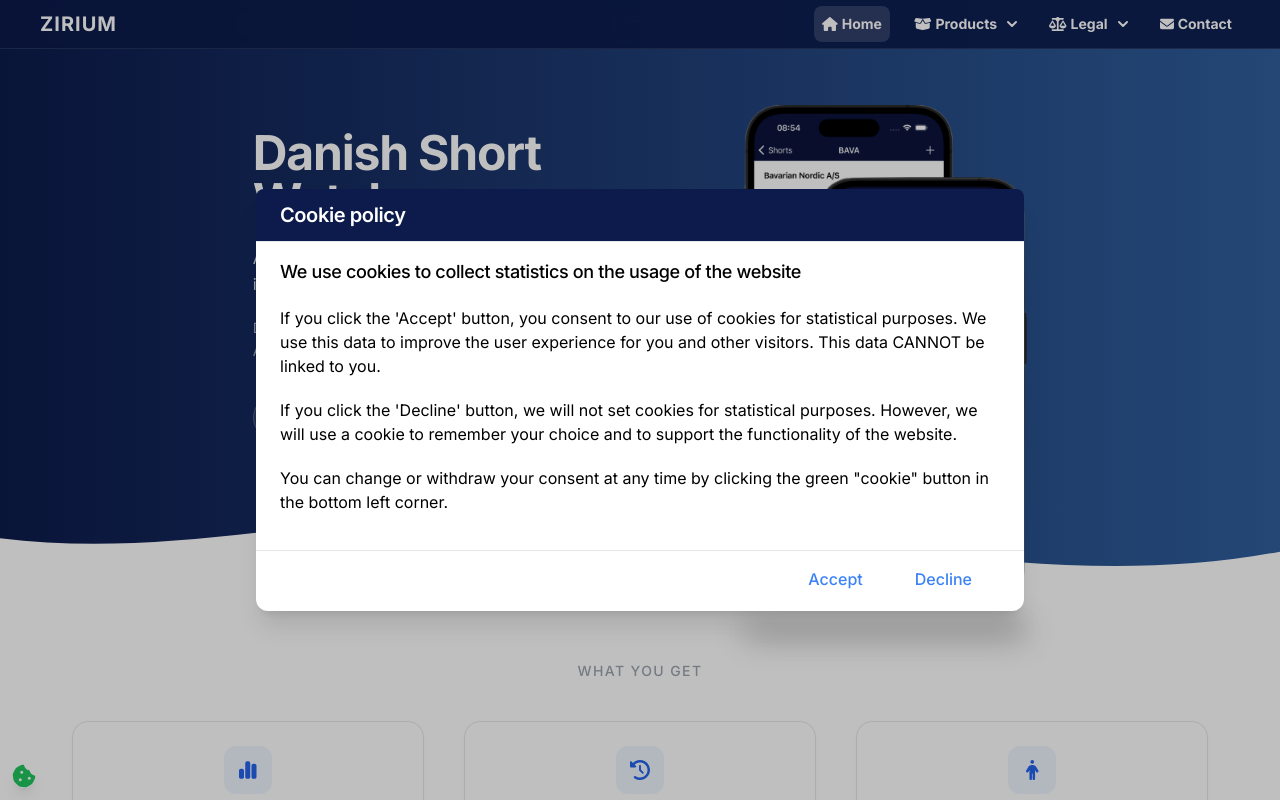
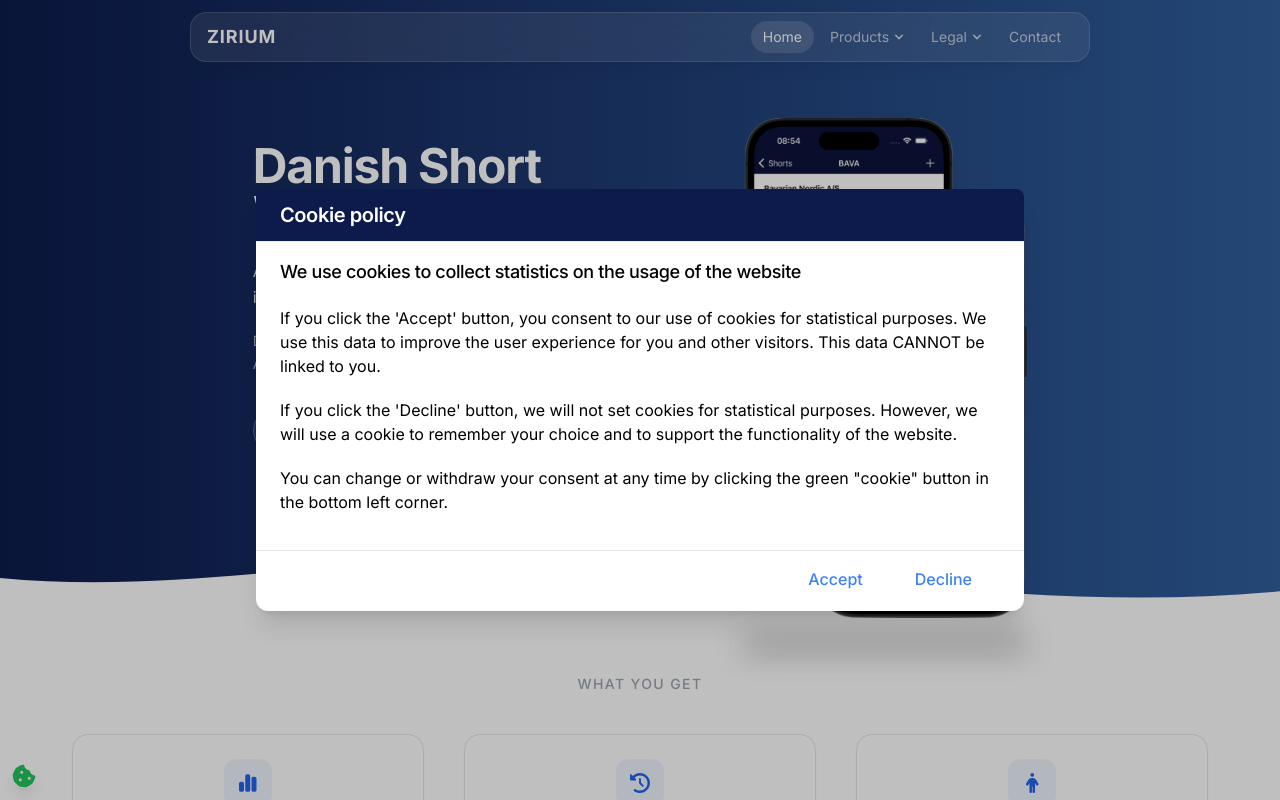
Before and after one commit to araz-code/short_watch_backend, a React (Vite) app in the folder frontend/: page / in a window 1280 px wide. Shown: the top 800 px of the page. Built offline with nearby package versions, Linux system fonts and the light colour scheme.

Commit message:
improve navigation bar.

```diff
--- a/frontend/src/components/Navigation.tsx
+++ b/frontend/src/components/Navigation.tsx
@@ -1,13 +1,6 @@
-import { Link, NavLink } from "react-router-dom";
+import { Link, NavLink, useLocation } from "react-router-dom";
 import React, { useState } from "react";
 import { useTranslation } from "react-i18next";
-import { FontAwesomeIcon } from "@fortawesome/react-fontawesome";
-import {
-  faHome,
-  faBoxOpen,
-  faBalanceScale,
-  faEnvelope,
-} from "@fortawesome/free-solid-svg-icons";
 
 const defaultCollapseMenu = {
   mainMenu: true,
@@ -18,6 +11,8 @@ const defaultCollapseMenu = {
 const Navigation: React.FC = () => {
   const [collapseMenu, setCollapseMenu] = useState(defaultCollapseMenu);
   const { t } = useTranslation();
+  const location = useLocation();
+  const isHome = location.pathname === "/";
 
   const toggleMainMenu = () => {
     setCollapseMenu((prev) => ({
@@ -53,24 +48,39 @@ const Navigation: React.FC = () => {
     location.pathname
   );
 
-  const commonLinkClasses = "block md:hover:bg-white/10 md:hover:rounded-lg";
+  const navClasses = isHome
+    ? "bg-white/10 backdrop-blur-lg border border-white/15 shadow-lg shadow-black/5"
+    : "bg-[#0d1b4c] shadow-lg shadow-black/10";
 
-  const commonActiveClasses =
-    "underline md:no-underline md:bg-white/15 md:rounded-lg md:text-white hover:bg-white/20";
+  const linkClasses = `block px-3 py-1.5 rounded-full transition-all duration-200 ${
+    isHome
+      ? "text-white/70 hover:text-white hover:bg-white/10"
+      : "text-white/70 hover:text-white hover:bg-white/10"
+  }`;
+
+  const activeLinkClasses = `block px-3 py-1.5 rounded-full ${
+    isHome ? "text-white bg-white/15" : "text-white bg-white/15"
+  }`;
 
   return (
     <>
-      <nav className="relative px-4 md:px-10 py-1.5 text-2xl font-bold text-white font-display bg-[#0d1b4c]/90 backdrop-blur-md z-30 border-b border-white/10">
-        <div className="flex flex-wrap items-center justify-between">
-          <Link to="/" className="tracking-wider text-xl">
+      <div className="relative z-30 flex justify-center pt-3 px-4">
+        <nav
+          className={`w-full max-w-[900px] px-4 py-2 rounded-2xl ${navClasses}`}
+        >
+          <div className="flex items-center justify-between">
+            <Link
+              to="/"
+              className="text-white font-bold text-lg tracking-wider"
+            >
               ZIRIUM
             </Link>
             <button
               type="button"
-            className={`inline-flex items-center p-2 w-10 h-10 justify-center text-sm text-white rounded-lg md:hidden ${
+              className={`inline-flex items-center p-2 w-9 h-9 justify-center text-sm text-white/80 rounded-lg md:hidden hover:bg-white/10 ${
                 collapseMenu.mainMenu
                   ? ""
-                : "outline-none ring-2 ring-gray-200 bg-blue-400"
+                  : "bg-white/15 ring-1 ring-white/30"
               }`}
               onClick={toggleMainMenu}
             >
@@ -94,40 +104,38 @@ const Navigation: React.FC = () => {
               className={`${
                 collapseMenu.mainMenu
                   ? "md:w-auto hidden"
-                : "absolute top-[2.8rem] right-0 w-[90%] mr-2 md:static md:w-auto md:m-0 text-gray-800 dark:text-white"
-            } md:block bg-transparent `}
+                  : "absolute top-[3.2rem] right-4 left-4 md:static md:w-auto md:m-0"
+              } md:block`}
             >
-            <ul className="flex flex-col text-sm p-4 md:p-0 mt-4 border border-gray-100 rounded-xl md:space-x-4 md:flex-row md:mt-0 md:border-0 bg-white dark:bg-[#121212] md:bg-transparent md:dark:bg-transparent">
+              <ul
+                className={`flex flex-col text-sm p-3 md:p-0 rounded-xl md:flex-row md:items-center md:gap-1 md:rounded-none ${
+                  collapseMenu.mainMenu
+                    ? ""
+                    : "bg-white dark:bg-[#1e1e1e] border border-gray-200 dark:border-gray-700 shadow-xl text-gray-800 dark:text-white md:bg-transparent md:dark:bg-transparent md:border-0 md:shadow-none md:text-white"
+                }`}
+              >
                 <li>
                   <NavLink
                     to="/"
                     end
                     className={({ isActive }) =>
-                    `p-2 ${commonLinkClasses} ${
-                      isActive ? `${commonActiveClasses}` : ""
-                    }`
+                      isActive ? activeLinkClasses : linkClasses
                     }
                     onClick={() => setCollapseMenu(defaultCollapseMenu)}
                   >
-                  <div>
-                    <FontAwesomeIcon icon={faHome} />
-                    <span className="ml-1">{t("Home")}</span>
-                  </div>
+                    {t("Home")}
                   </NavLink>
                 </li>
-              <li>
+                <li className="relative">
                   <button
-                  className={`${commonLinkClasses} flex items-center justify-between w-full p-2 md:w-auto ${
-                    isProductActive ? `${commonActiveClasses}` : ""
+                    className={`flex items-center gap-1.5 w-full md:w-auto ${
+                      isProductActive ? activeLinkClasses : linkClasses
                     }`}
                     onClick={toggleProductMenu}
                   >
-                  <div>
-                    <FontAwesomeIcon icon={faBoxOpen} />
-                    <span className="ml-1">{t("Products")}</span>
-                  </div>
+                    {t("Products")}
                     <svg
-                    className={`w-2.5 h-2.5 ms-2.5 transition-transform ${
+                      className={`w-2 h-2 transition-transform ${
                         collapseMenu.productMenu ? "" : "rotate-180"
                       }`}
                       aria-hidden="true"
@@ -145,17 +153,17 @@ const Navigation: React.FC = () => {
                     </svg>
                   </button>
                   <div
-                  className={`md:absolute md:z-10 md:shadow-lg md:w-70 md:rounded-xl bg-white dark:bg-[#1e1e1e] font-normal divide-y divide-gray-100 dark:divide-gray-700 md:border md:border-gray-200 dark:md:border-gray-700 text-gray-800 dark:text-white ${
-                    collapseMenu.productMenu ? "hidden" : "top-[3.3rem]"
+                    className={`md:absolute md:z-10 md:right-0 md:mt-2 md:w-48 md:rounded-xl md:shadow-xl bg-white dark:bg-[#1e1e1e] md:border md:border-gray-200 dark:md:border-gray-700 text-gray-800 dark:text-white overflow-hidden ${
+                      collapseMenu.productMenu ? "hidden" : ""
                     }`}
                   >
-                  <ul className="text-sm md:text-base">
+                    <ul className="text-sm py-1">
                       <li>
                         <NavLink
                           to="/short-watch"
                           className={({ isActive }) =>
-                          `block px-4 py-2 md:pt-4 hover:text-gray-500  dark:hover:text-gray-300 ${
-                            isActive ? "underline" : ""
+                            `block px-4 py-2.5 hover:bg-gray-50 dark:hover:bg-white/5 transition-colors ${
+                              isActive ? "text-blue-500 font-medium" : ""
                             }`
                           }
                           onClick={() => setCollapseMenu(defaultCollapseMenu)}
@@ -167,8 +175,8 @@ const Navigation: React.FC = () => {
                         <NavLink
                           to="/short-sellers"
                           className={({ isActive }) =>
-                          `block px-4 py-2 hover:text-gray-500 md:pb-4 dark:hover:text-gray-300 ${
-                            isActive ? "underline" : ""
+                            `block px-4 py-2.5 hover:bg-gray-50 dark:hover:bg-white/5 transition-colors ${
+                              isActive ? "text-blue-500 font-medium" : ""
                             }`
                           }
                           onClick={() => setCollapseMenu(defaultCollapseMenu)}
@@ -179,20 +187,16 @@ const Navigation: React.FC = () => {
                     </ul>
                   </div>
                 </li>
-              <li>
+                <li className="relative">
                   <button
-                  className={`${commonLinkClasses} flex items-center justify-between w-full p-2 md:w-auto ${
-                    isLegalActive ? `${commonActiveClasses}` : ""
+                    className={`flex items-center gap-1.5 w-full md:w-auto ${
+                      isLegalActive ? activeLinkClasses : linkClasses
                     }`}
                     onClick={toggleLegalMenu}
                   >
-                  <div>
-                    <FontAwesomeIcon icon={faBalanceScale} />
-                    <span className="ml-1">{t("Legal")}</span>
-                  </div>
-
+                    {t("Legal")}
                     <svg
-                    className={`w-2.5 h-2.5 ms-2.5 transition-transform ${
+                      className={`w-2 h-2 transition-transform ${
                         collapseMenu.legalMenu ? "" : "rotate-180"
                       }`}
                       aria-hidden="true"
@@ -210,17 +214,17 @@ const Navigation: React.FC = () => {
                     </svg>
                   </button>
                   <div
-                  className={`md:absolute md:z-10 md:shadow-lg md:w-70 md:rounded-xl bg-white dark:bg-[#1e1e1e] font-normal divide-y divide-gray-100 dark:divide-gray-700 md:border md:border-gray-200 dark:md:border-gray-700 text-gray-800 dark:text-white ${
-                    collapseMenu.legalMenu ? "hidden" : "top-[3.3rem]"
+                    className={`md:absolute md:z-10 md:right-0 md:mt-2 md:w-48 md:rounded-xl md:shadow-xl bg-white dark:bg-[#1e1e1e] md:border md:border-gray-200 dark:md:border-gray-700 text-gray-800 dark:text-white overflow-hidden ${
+                      collapseMenu.legalMenu ? "hidden" : ""
                     }`}
                   >
-                  <ul className="text-sm md:text-base">
+                    <ul className="text-sm py-1">
                       <li>
                         <NavLink
                           to="/privacy-policy"
                           className={({ isActive }) =>
-                          `block px-4 py-2 md:pt-4 hover:text-gray-500  dark:hover:text-gray-300 ${
-                            isActive ? "underline" : ""
+                            `block px-4 py-2.5 hover:bg-gray-50 dark:hover:bg-white/5 transition-colors ${
+                              isActive ? "text-blue-500 font-medium" : ""
                             }`
                           }
                           onClick={() => setCollapseMenu(defaultCollapseMenu)}
@@ -232,8 +236,8 @@ const Navigation: React.FC = () => {
                         <NavLink
                           to="/cookie-policy"
                           className={({ isActive }) =>
-                          `block px-4 py-2 hover:text-gray-500  dark:hover:text-gray-300 ${
-                            isActive ? "underline" : ""
+                            `block px-4 py-2.5 hover:bg-gray-50 dark:hover:bg-white/5 transition-colors ${
+                              isActive ? "text-blue-500 font-medium" : ""
                             }`
                           }
                           onClick={() => setCollapseMenu(defaultCollapseMenu)}
@@ -245,8 +249,8 @@ const Navigation: React.FC = () => {
                         <NavLink
                           to="/terms-of-agreement"
                           className={({ isActive }) =>
-                          `block px-4 py-2 hover:text-gray-500 md:pb-4 dark:hover:text-gray-300 ${
-                            isActive ? "underline" : ""
+                            `block px-4 py-2.5 hover:bg-gray-50 dark:hover:bg-white/5 transition-colors ${
+                              isActive ? "text-blue-500 font-medium" : ""
                             }`
                           }
                           onClick={() => setCollapseMenu(defaultCollapseMenu)}
@@ -261,22 +265,18 @@ const Navigation: React.FC = () => {
                   <NavLink
                     to="/contact"
                     className={({ isActive }) =>
-                    `p-2 ${commonLinkClasses} ${
-                      isActive ? `${commonActiveClasses}` : ""
-                    }`
+                      isActive ? activeLinkClasses : linkClasses
                     }
                     onClick={() => setCollapseMenu(defaultCollapseMenu)}
                   >
-                  <div>
-                    <FontAwesomeIcon icon={faEnvelope} />
-                    <span className="ml-1">{t("Contact")}</span>
-                  </div>
+                    {t("Contact")}
                   </NavLink>
                 </li>
               </ul>
             </div>
           </div>
         </nav>
+      </div>
       {(!collapseMenu.mainMenu ||
         !collapseMenu.legalMenu ||
         !collapseMenu.productMenu) && (
```
Also changed, not shown: frontend/src/static/wave-dark.svg, frontend/src/static/wave.svg. Lines whose indentation alone changed are shown as unchanged.
